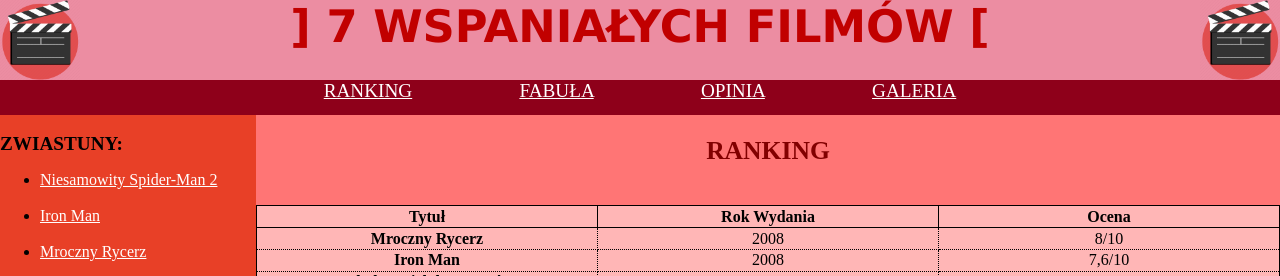
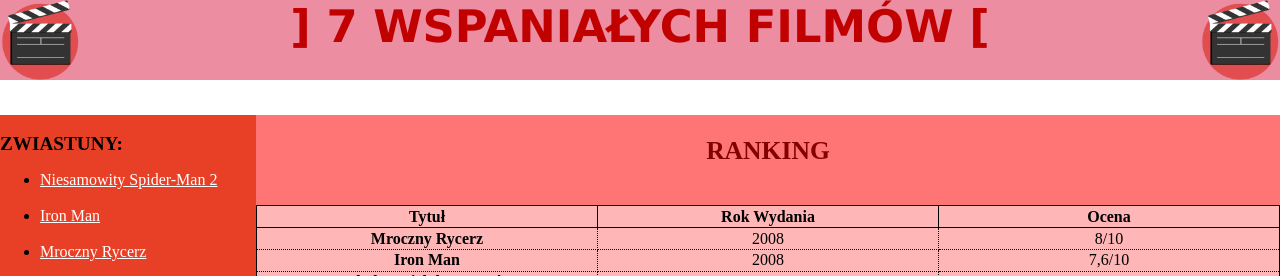
Before and after one commit to WeronikaOkon-Betcher/7-wspanialych-filmow, a plain HTML site: page index.html in a window 1280 px wide. Shown: the top 276 px of the page. Drawn offline with Linux system fonts and the light colour scheme.

Commit message:
Update style.css

```diff
--- a/style.css
+++ b/style.css
@@ -10,7 +10,7 @@ body{
     height: 80px;
 }
 .menu1{
-    background-color: rgb(142, 0, 26);
+    background-color: rgb (207,41,41);
     width: 100%;
     height: 35px;
     text-align: center;
```
